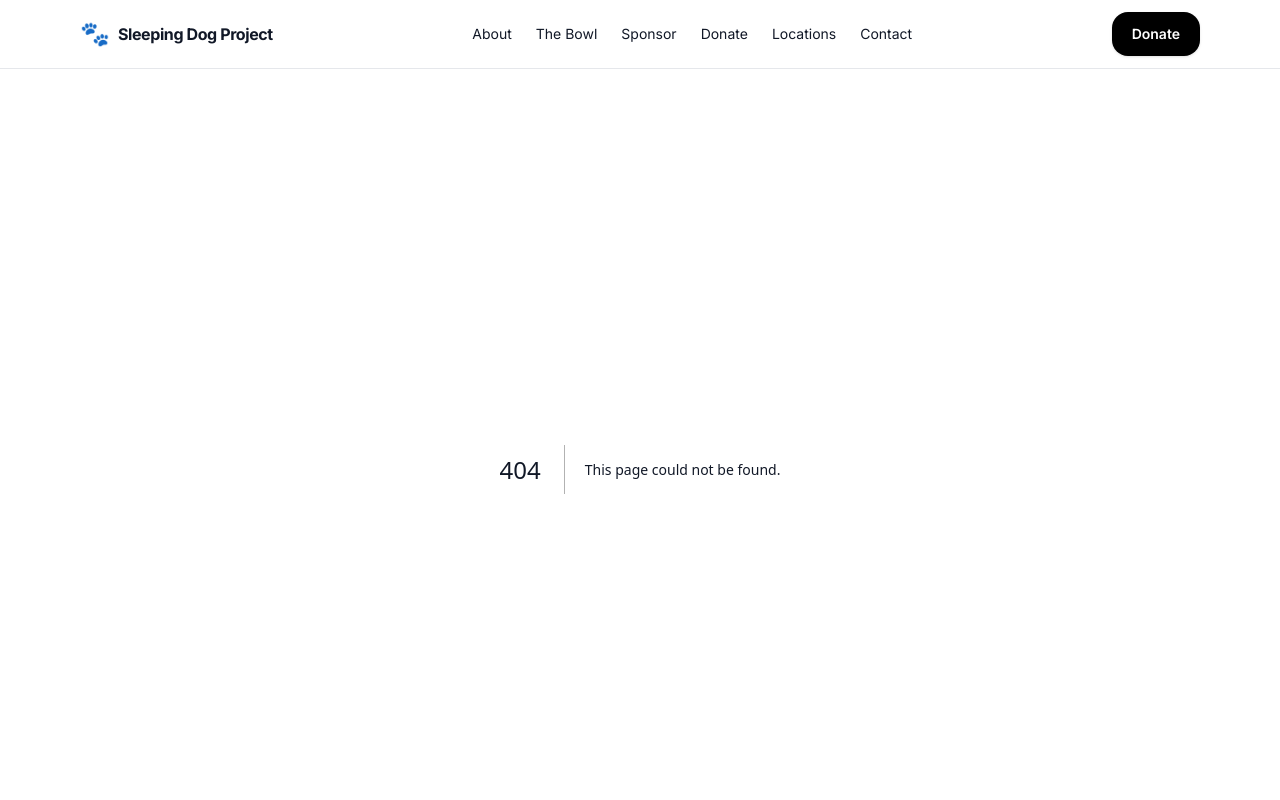
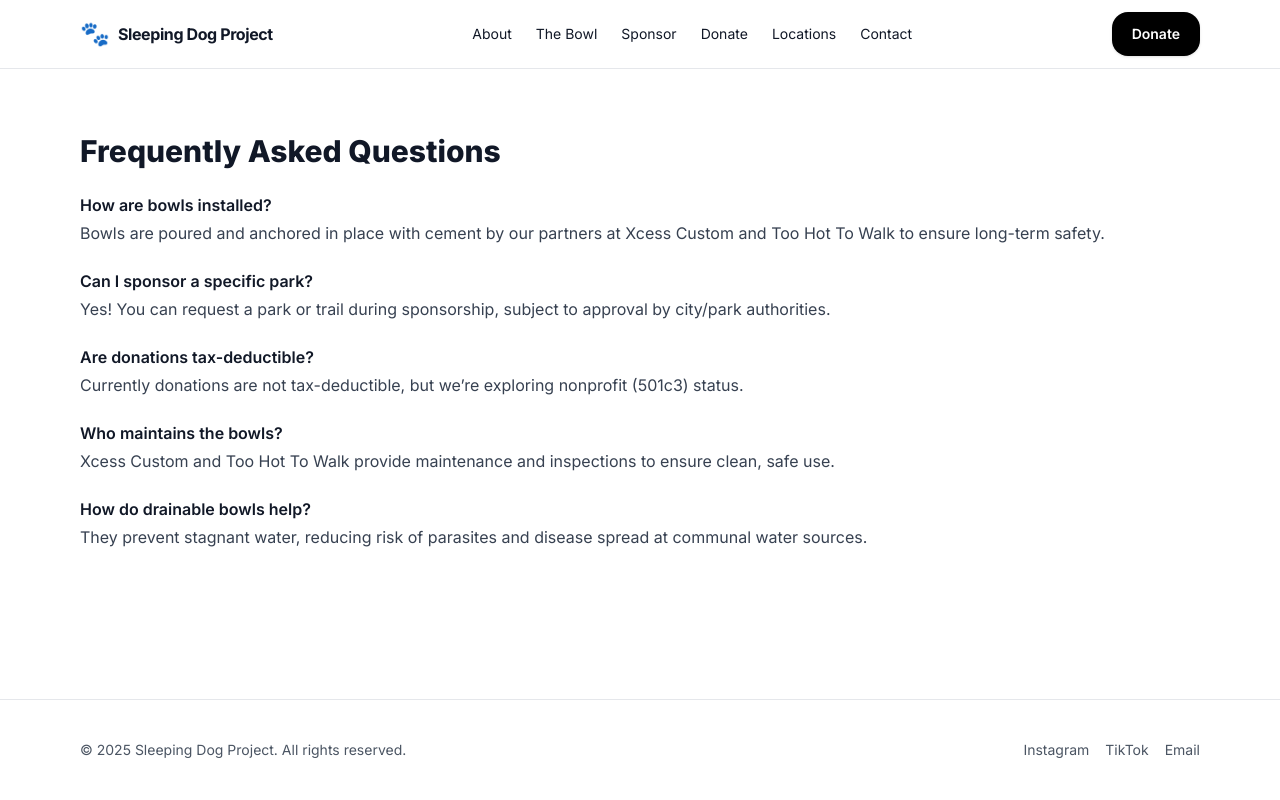
Before and after one commit to aduckett/sleeping-dog-project, a Next.js app: page /faq in a window 1280 px wide. Before the commit this address had no page. Shown: the top 800 px of the page. Built offline with nearby package versions, Linux system fonts and the light colour scheme.

Commit message:
Transparency Pages, FAQ,OutTeam

```diff
--- /dev/null
+++ b/app/faq/page.tsx
@@ -0,0 +1,40 @@
+import Section from "../../components/ui/Section";
+
+const FAQS = [
+  {
+    q: "How are bowls installed?",
+    a: "Bowls are poured and anchored in place with cement by our partners at Xcess Custom and Too Hot To Walk to ensure long-term safety.",
+  },
+  {
+    q: "Can I sponsor a specific park?",
+    a: "Yes! You can request a park or trail during sponsorship, subject to approval by city/park authorities.",
+  },
+  {
+    q: "Are donations tax-deductible?",
+    a: "Currently donations are not tax-deductible, but we’re exploring nonprofit (501c3) status.",
+  },
+  {
+    q: "Who maintains the bowls?",
+    a: "Xcess Custom and Too Hot To Walk provide maintenance and inspections to ensure clean, safe use.",
+  },
+  {
+    q: "How do drainable bowls help?",
+    a: "They prevent stagnant water, reducing risk of parasites and disease spread at communal water sources.",
+  },
+];
+
+export default function FAQPage() {
+  return (
+    <Section>
+      <h1 className="text-3xl font-extrabold">Frequently Asked Questions</h1>
+      <div className="mt-6 space-y-6">
+        {FAQS.map((f, i) => (
+          <div key={i}>
+            <h3 className="font-semibold">{f.q}</h3>
+            <p className="text-gray-700 mt-1">{f.a}</p>
+          </div>
+        ))}
+      </div>
+    </Section>
+  );
+}
--- /dev/null
+++ b/components/OurTeam.tsx
@@ -0,0 +1,56 @@
+import Image from "next/image";
+
+const TEAM = [
+  {
+    family: "The Duckett Family",
+    role: "Too Hot To Walk",
+    desc: "Dog book writers and community promoters — leading marketing, outreach, and bowl placement.",
+    img: "/team/duckett.jpg", // add placeholder images later
+  },
+  {
+    family: "The Yarhaus Family",
+    role: "Modern Industry",
+    desc: "Arizona-based manufacturing company helping design molds for safe bowls.",
+    img: "/team/yarurs.jpg",
+  },
+  {
+    family: "The Davenport Family",
+    role: "Xcess Custom",
+    desc: "Specialists in cement pouring and using the molds to create bowls for installation.",
+    img: "/team/davenport.jpg",
+  },
+  {
+    family: "The Reinertson Family",
+    role: "Community Partners",
+    desc: "Local friends to the animal community — helping with planning and outreach.",
+    img: "/team/cookeboo.jpg",
+  },
+];
+
+export default function OurTeam() {
+  return (
+    <section>
+      <div className="mx-auto max-w-6xl px-4 py-10">
+        <h2 className="text-2xl font-bold">Who We Are</h2>
+        <div className="mt-6 grid sm:grid-cols-2 lg:grid-cols-4 gap-6">
+          {TEAM.map((t) => (
+            <div key={t.family} className="rounded-2xl border p-4 bg-white text-center">
+              <div className="relative h-32 w-32 mx-auto rounded-full overflow-hidden">
+                <Image
+                  src={t.img}
+                  alt={t.family}
+                  fill
+                  sizes="128px"
+                  className="object-cover"
+                />
+              </div>
+              <h3 className="mt-3 font-semibold">{t.family}</h3>
+              <p className="text-xs uppercase text-gray-500">{t.role}</p>
+              <p className="text-sm text-gray-600 mt-2">{t.desc}</p>
+            </div>
+          ))}
+        </div>
+      </div>
+    </section>
+  );
+}
--- /dev/null
+++ b/components/Transparency.tsx
@@ -0,0 +1,54 @@
+import { Factory, Truck, Wrench, Megaphone, Droplet } from "lucide-react";
+
+function LineItem({ icon: Icon, title, text }: { icon: any; title: string; text: string }) {
+  return (
+    <div className="flex items-start gap-3">
+      <Icon className="h-6 w-6 mt-1 text-gray-600" aria-hidden />
+      <div>
+        <h4 className="font-semibold">{title}</h4>
+        <p className="text-sm text-gray-600">{text}</p>
+      </div>
+    </div>
+  );
+}
+
+export default function Transparency() {
+  return (
+    <section className="bg-gray-50 border-y">
+      <div className="mx-auto max-w-6xl px-4 py-10">
+        <h2 className="text-2xl font-bold">Where Your Money Goes</h2>
+        <p className="mt-3 text-gray-700">
+          Each bowl is a community effort, created and installed by local Arizona families and partners.
+        </p>
+
+        <div className="mt-6 grid md:grid-cols-2 gap-6">
+          <LineItem
+            icon={Factory}
+            title="Manufacturing (Modern Industry)"
+            text="Local vendor designs and fabricates the mold for safe, durable bowls."
+          />
+          <LineItem
+            icon={Droplet}
+            title="3D Printing (Fruth Group)"
+            text="3D printing services ensure precise prototypes and design models."
+          />
+          <LineItem
+            icon={Megaphone}
+            title="Marketing (Too Hot To Walk)"
+            text="Community outreach, awareness campaigns, and donor recognition."
+          />
+          <LineItem
+            icon={Truck}
+            title="Transportation (Too Hot To Walk)"
+            text="Moving molds and finished bowls to parks and trails."
+          />
+          <LineItem
+            icon={Wrench}
+            title="Installation & Maintenance (Xcess Custom + Too Hot To Walk)"
+            text="Anchoring bowls in cement, ensuring safety, and providing upkeep."
+          />
+        </div>
+      </div>
+    </section>
+  );
+}
```
